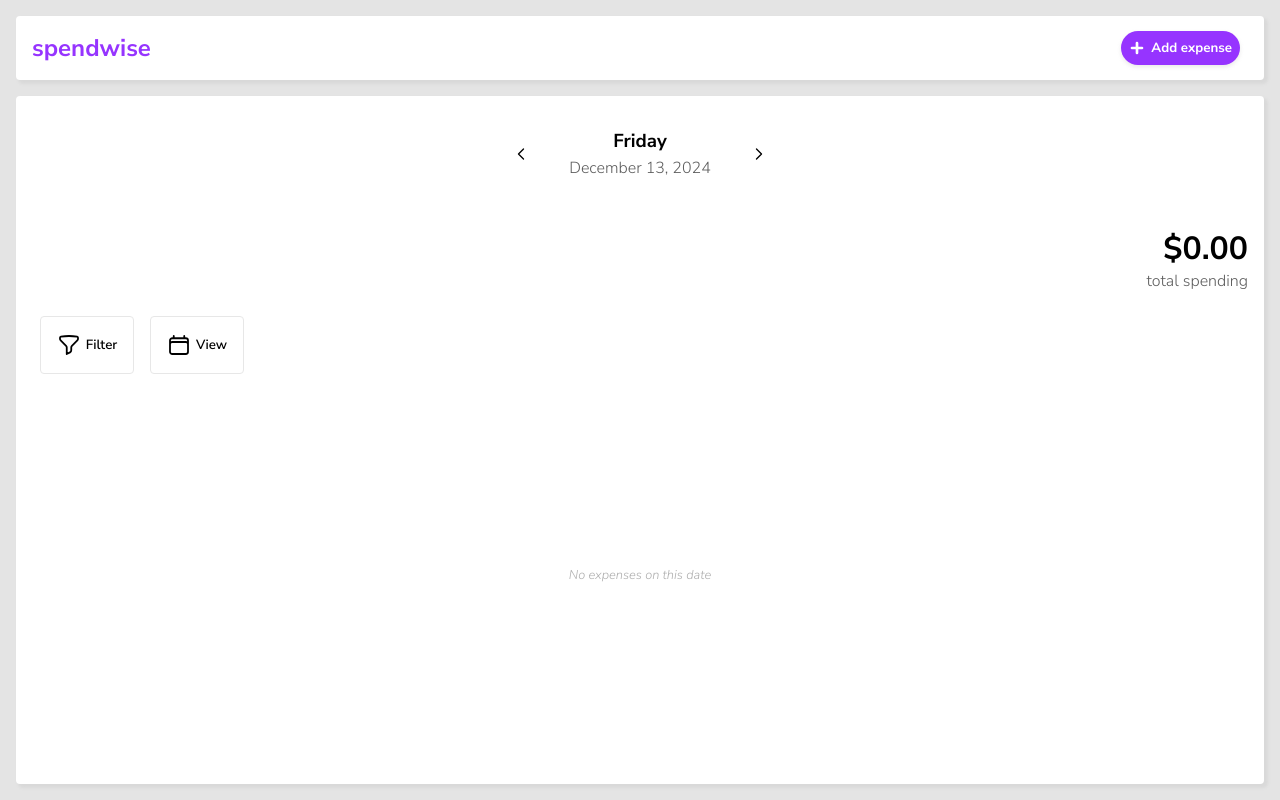
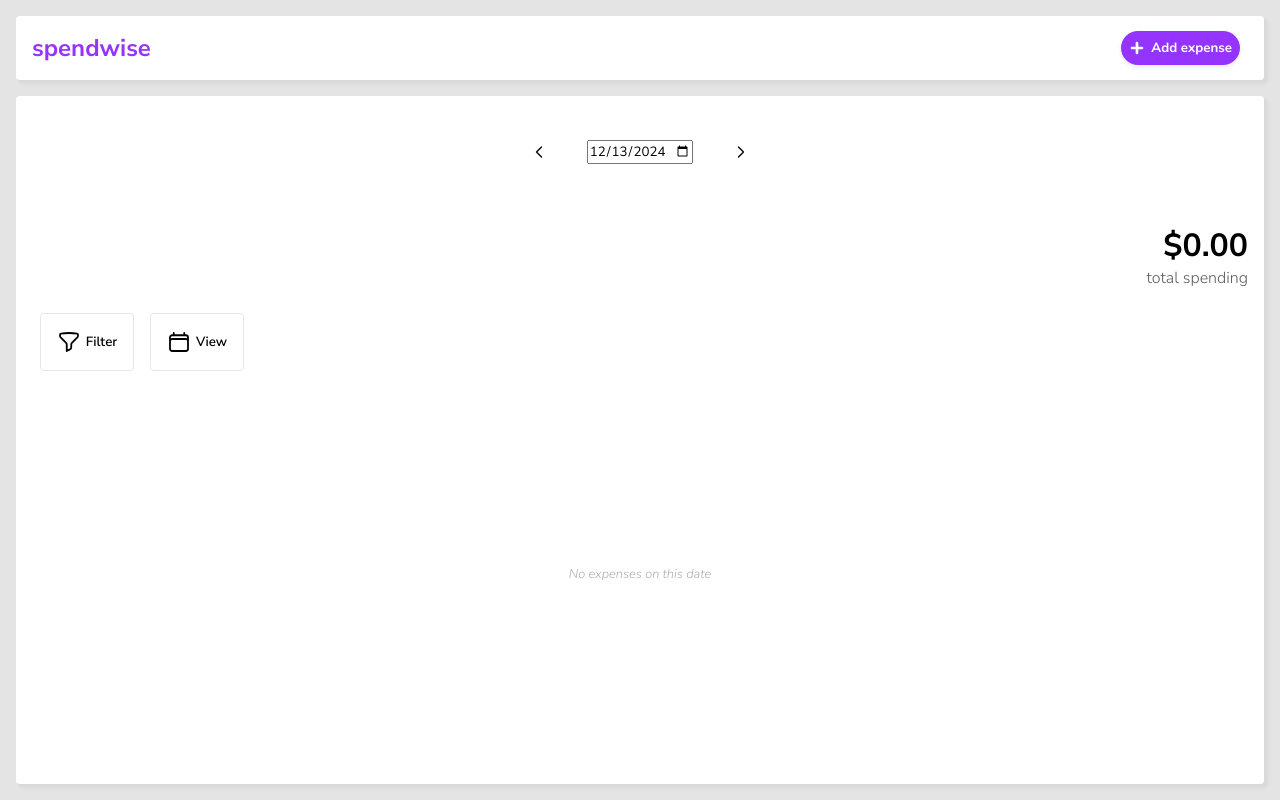
Before and after one commit to Mariella-Arias/expense-tracker, a plain HTML site: page index.html in a window 1280 px wide. Drawn offline with Linux system fonts and the light colour scheme.

Commit message:
Add form element to replace date text with a date picker; dynamically update expense list on date change

```diff
--- a/index.html
+++ b/index.html
@@ -76,7 +76,7 @@
       </button>
     </div>
     <div class="container">
-      <div class="date-container">
+      <form id="date-picker" class="date-picker">
         <button class="btn btn-nav">
           <svg
             xmlns="http://www.w3.org/2000/svg"
@@ -92,10 +92,7 @@
             />
           </svg>
         </button>
-        <div class="date-text">
-          <h3 id="current-day">Tuesday</h3>
-          <p id="current-date" class="body-text">September 3, 2024</p>
-        </div>
+        <input id="selected-date" type="date" name="date" />
         <button class="btn btn-nav">
           <svg
             xmlns="http://www.w3.org/2000/svg"
@@ -111,7 +108,8 @@
             />
           </svg>
         </button>
-      </div>
+      </form>
+
       <div class="total-container">
         <h1 id="running-total"><span>$</span>0.00</h1>
         <p class="body-text">total spending</p>
--- a/index.js
+++ b/index.js
@@ -3,8 +3,10 @@ class App {
     this.openModal = document.querySelector(".btn-add");
     this.closeModal = document.querySelector(".btn-close-modal");
     this.modal = document.getElementById("form-modal");
-    this.form = document.getElementById("new-expense");
+    this.newExpenseForm = document.getElementById("new-expense");
     this.total = document.getElementById("running-total");
+    this.datePicker = document.getElementById("date-picker");
+    this.currentDate = document.getElementById("selected-date");
 
     this.sampleExpenses = [
       { amount: 150, category: "Food" },
@@ -18,7 +20,12 @@ class App {
       "click",
       this.#handleCloseModal.bind(this)
     );
-    this.form.addEventListener("submit", this.#handleSubmit.bind(this));
+    this.newExpenseForm.addEventListener(
+      "submit",
+      this.#handleSubmit.bind(this)
+    );
+
+    this.datePicker.addEventListener("change", this.#updateExpenses.bind(this));
 
     this.#init();
   }
@@ -47,6 +54,10 @@ class App {
       localStorage.setItem(key, JSON.stringify([{ amount, category }]));
     }
 
+    if (date === this.currentDate.value) {
+      this.#updateExpenses();
+    }
+
     form.reset();
   }
 
@@ -58,6 +69,7 @@ class App {
 
   #handleOpenModal() {
     const locale = navigator.language;
+
     const maxYear = new Intl.DateTimeFormat(locale, {
       year: "numeric",
     }).format(new Date());
@@ -72,6 +84,10 @@ class App {
       .getElementById("date-input")
       .setAttribute("max", `${maxYear}-${maxMonth}-${maxDay}`);
 
+    document
+      .getElementById("date-input")
+      .setAttribute("value", this.currentDate.value);
+
     this.modal.showModal();
     this.modal.addEventListener("click", this.#handleClickOutside.bind(this));
   }
@@ -82,38 +98,22 @@ class App {
   }
 
   #init() {
-    const dayFormatOptions = {
-      weekday: "long",
-    };
-
-    const dateFormatOptions = {
+    const locale = navigator.language;
+    const year = new Intl.DateTimeFormat(locale, {
       year: "numeric",
-      month: "long",
-      day: "numeric",
-    };
-
-    const locale = navigator.language;
-    const currentDay = new Intl.DateTimeFormat(locale, dayFormatOptions).format(
-      new Date()
-    );
-    const currentDate = new Intl.DateTimeFormat(
-      locale,
-      dateFormatOptions
-    ).format(new Date());
-
-    document.getElementById("current-day").textContent = currentDay;
-    document.getElementById("current-date").textContent = currentDate;
-
-    const key = new Intl.DateTimeFormat(locale, {
-      year: "numeric",
+    }).format(new Date());
+    const month = new Intl.DateTimeFormat(locale, {
       month: "numeric",
+    }).format(new Date());
+    const day = new Intl.DateTimeFormat(locale, {
       day: "numeric",
     }).format(new Date());
 
-    // localStorage.setItem(key, JSON.stringify(this.sampleExpenses));
+    this.currentDate.setAttribute("value", `${year}-${month}-${day}`);
+    this.currentDate.setAttribute("max", `${year}-${month}-${day}`);
 
     // Set today's expenses
-    this.#setExpenses(key);
+    this.#updateExpenses();
   }
 
   #getExpenses(dateStr) {
@@ -126,23 +126,50 @@ class App {
     }
   }
 
-  #setExpenses(dateStr) {
-    let expenses = this.#getExpenses(dateStr);
+  #updateExpenses(e) {
+    const locale = navigator.language;
+    let key;
 
-    let list = document.getElementById("expense-list");
+    if (e) {
+      key = new Intl.DateTimeFormat(locale, {
+        year: "numeric",
+        month: "numeric",
+        day: "numeric",
+        timeZone: "UTC",
+      }).format(new Date(e.target.value));
+    } else {
+      key = new Intl.DateTimeFormat(locale, {
+        year: "numeric",
+        month: "numeric",
+        day: "numeric",
+        timeZone: "UTC",
+      }).format(new Date(this.currentDate.value));
+    }
+
+    const expenses = this.#getExpenses(key);
+
+    const list = document.getElementById("expense-list");
 
     let total = 0;
+
+    // Clear any elements that may already be contained in the list
+    while (list.firstChild) {
+      list.removeChild(list.firstChild);
+    }
+
     if (expenses.length) {
       expenses.forEach(({ amount, category }, idx) => {
-        total += amount;
+        total += Number(amount);
 
         list.insertAdjacentHTML(
           "afterbegin",
           `<li>
            <div class="expense-item">
-             <p class="body-text">${category}</p>
+             <p class="body-text">${
+               category.charAt(0).toUpperCase() + category.slice(1)
+             }</p>
              <div class="expense-amount">
-               <span>$${amount.toFixed(2)}</span>
+               <span>$${Number(amount).toFixed(2)}</span>
                <button class="btn btn-edit">
                  <svg
                     xmlns="http://www.w3.org/2000/svg"
@@ -173,7 +200,7 @@ class App {
       );
     }
 
-    this.total.textContent = `$${total.toFixed(2)}`;
+    this.total.textContent = `$${Number(total).toFixed(2)}`;
   }
 }
 
--- a/main.css
+++ b/main.css
@@ -29,7 +29,7 @@ dialog {
   border-radius: 4px;
 }
 
-form {
+dialog form {
   padding: 1rem;
   display: flex;
   flex-direction: column;
@@ -64,8 +64,8 @@ form h2 {
   gap: 1rem;
 }
 
-input,
-select {
+dialog input,
+dialog select {
   width: 10rem;
   border-radius: 4px;
   border: 1px solid;
@@ -224,20 +224,13 @@ hr {
   align-self: self-end;
 }
 
-.date-container {
+.date-picker {
   display: flex;
   align-items: center;
   justify-content: center;
   gap: 1.5rem;
   margin-bottom: 2rem;
   margin-top: 1rem;
-}
-
-.date-text {
-  display: flex;
-  flex-direction: column;
-  align-items: center;
-  gap: 0.2rem;
 }
 
 .total-container {
```
